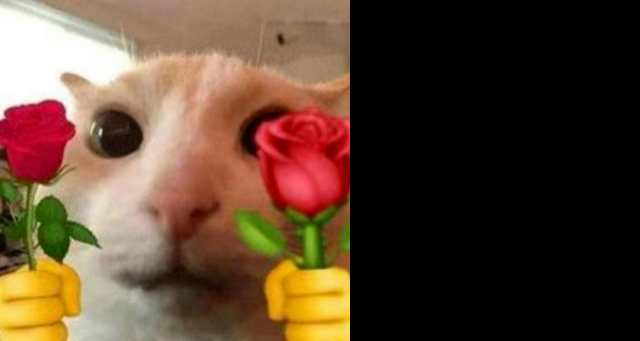
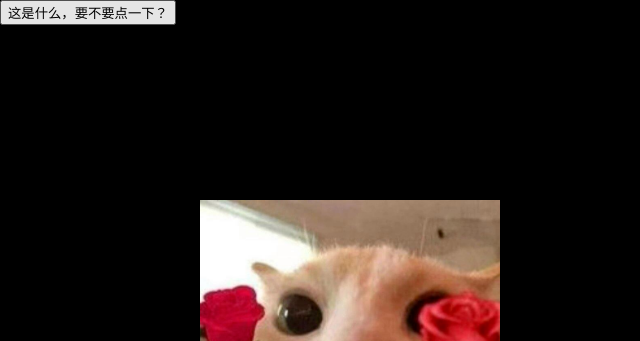
Before and after one commit to wlhd7/what-is-the-date-today, a plain HTML site: page index.html in a window 1280 px wide. Shown: the top 341 px of the page, without its empty margins (0-640 px from the left). Drawn offline with Linux system fonts and the light colour scheme.

Commit message:
Update index.html

```diff
--- a/index.html
+++ b/index.html
@@ -13,19 +13,19 @@
       width: 100vw;
       height: 100vh;
     }
-    canvas {
+    /* canvas {
       display: block;
-    }
+    } */
     #rela {
       position: absolute;
-      top: 0px;     /* adjust as needed */
-      left: 0px;    /* adjust as needed */
-      width: 350px;  /* optional size */
+      top: 200px;     /* adjust as needed */
+      left: 200px;    /* adjust as needed */
+      width: 300px;  /* optional size */
       pointer-events: none; /* allows clicks to pass through to canvas */
       z-index: 1;    /* ensure it stays above the canvas */
     }
     img {
-        width: 350px;
+        width: 300px;
     }
     #rela div {
         color: yellow;
@@ -35,14 +35,22 @@
 </head>
 <body>
   <div id="container">
+    <button id="playButton">这是什么，要不要点一下？</button>
     <canvas id="fireworksCanvas"></canvas>
     <div id="rela">
         <img src="catwithrose.png" alt="Cat with Rose">
         <div>今天是520</div>
     </div>
   </div>
+  <audio id="myAudio">
+    <source src="ninghao.mp3" type="audio/mpeg">
+  </audio>
 
   <script>
+    document.getElementById('playButton').addEventListener('click', function() {
+      document.getElementById('myAudio').play();
+    });
+
     const canvas = document.getElementById('fireworksCanvas');
     const ctx = canvas.getContext('2d');
     let fireworks = [];
```
